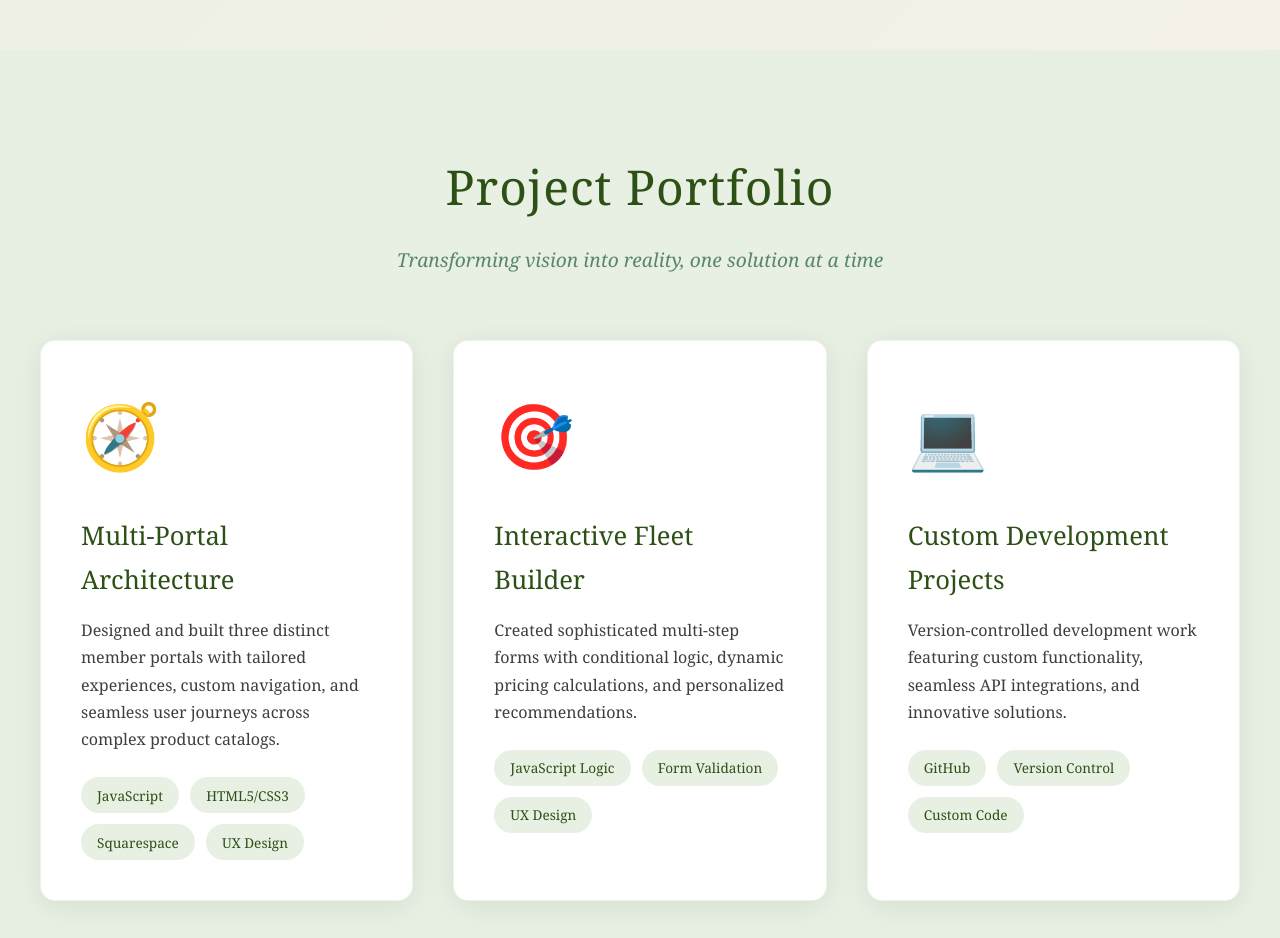
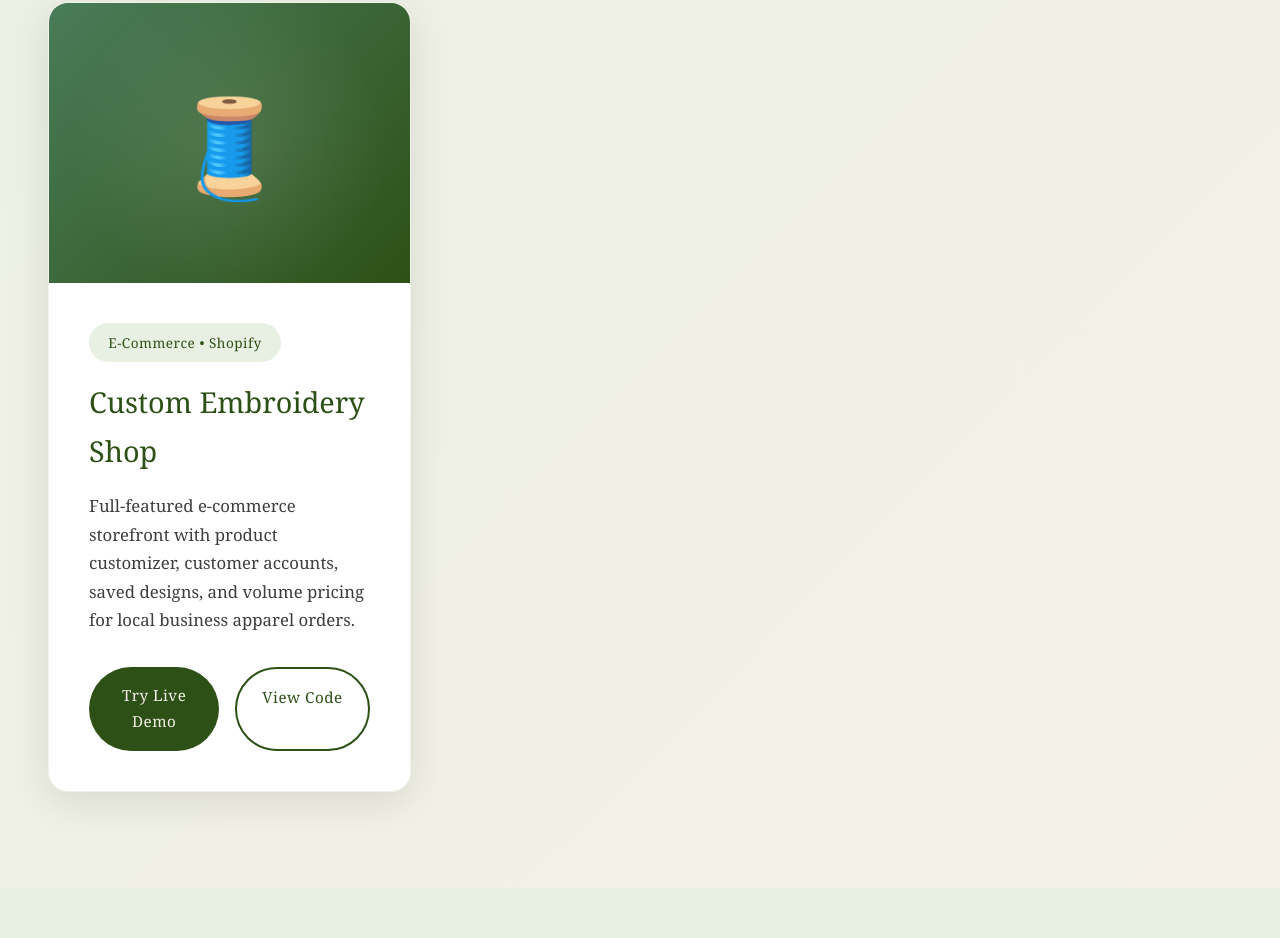
Before and after one commit to Jennifer84-code/Jennifer84-code.github.io, a plain HTML site: page index.html in a window 1280 px wide. Shown: the part 1954-2892 px from the top of the page. Drawn offline with Linux system fonts and the light colour scheme.

Commit message:
Add demo card for Custom Embroidery Shop
Added a new demo card for a Custom Embroidery Shop project.

```diff
--- a/index.html
+++ b/index.html
@@ -734,6 +734,22 @@
                     </div>
                 </div>
             </div>
+
+      <div class="demo-card demo-embroidery">
+                <div class="demo-preview" style="background: linear-gradient(135deg, #4a7c59 0%, #2d5016 100%);">🧵</div>
+                <div class="demo-content">
+                    <span class="demo-category">E-Commerce • Shopify</span>
+                    <h3 class="demo-title">Custom Embroidery Shop</h3>
+                    <p class="demo-description">
+                        Full-featured e-commerce storefront with product customizer, customer accounts,
+                        saved designs, and volume pricing for local business apparel orders.
+                    </p>
+                    <div class="demo-buttons">
+                        <a href="projects/embroidery-shop/index.html" class="demo-btn demo-btn-primary">Try Live Demo</a>
+                        <a href="https://github.com/Jennifer84-code" class="demo-btn demo-btn-secondary">View Code</a>
+                    </div>
+                </div>
+            </div>
         </div>
     </section>
 
```
